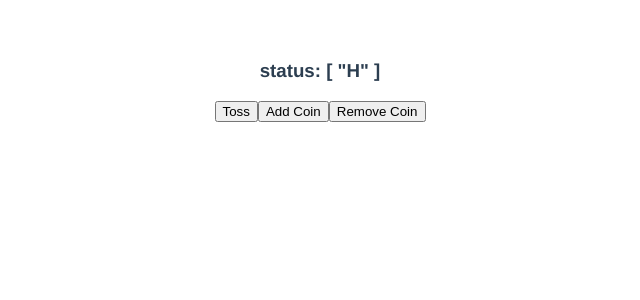
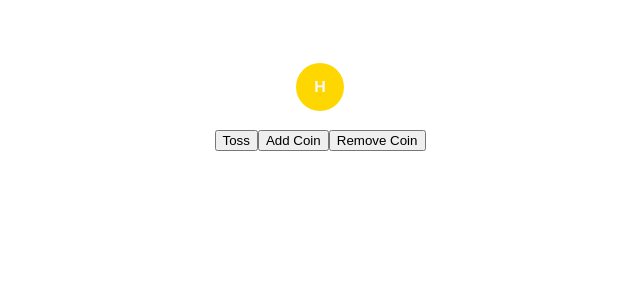
Before and after one commit to stackpython/toss_a_coin, a Vue app: page / in a window 1280 px wide. Shown: the top 300 px of the page, without its empty margins (320-960 px from the left). Built offline with nearby package versions, Linux system fonts and the light colour scheme.

Commit message:
polishing

```diff
--- a/src/App.vue
+++ b/src/App.vue
@@ -1,8 +1,12 @@
 <template>
-  <h3>status: {{ status }}</h3>
-  <button @click='toss'>Toss</button>
-  <button @click='add'>Add Coin</button>
-  <button @click='remove'>Remove Coin</button>
+	<div class="coin__container">
+		<div class="coin" v-for="(coin, index) in status" :key="index">
+			<p>{{ coin }}</p>
+		</div>
+	</div>
+	<button @click="toss">Toss</button>
+	<button @click="add">Add Coin</button>
+	<button @click="remove">Remove Coin</button>
 </template>
 
 <script>
@@ -10,14 +14,14 @@ export default {
 	name: 'App',
 	data() {
 		return {
-      status: ['H']
-    }
+			status: ['H'],
+		};
 	},
 	methods: {
 		toss() {
 			const hOrT = 'HT';
 			// this.status = hOrT[Math.floor(Math.random() * 2)];
-      for (let i in this.status){
+			for (let i in this.status) {
 				this.status[i] = hOrT[Math.floor(Math.random() * 2)];
 			}
 		},
@@ -26,9 +30,9 @@ export default {
 		},
 		remove() {
 			this.status.pop();
-    }
-  }
-}
+		},
+	},
+};
 </script>
 
 <style>
@@ -40,4 +44,27 @@ export default {
 	color: #2c3e50;
 	margin-top: 60px;
 }
+
+.coin {
+	display: flex;
+	justify-content: center;
+	align-items: center;
+	background-color: gold;
+	width: 3rem;
+	height: 3rem;
+	border-radius: 1.5rem;
+  margin: 0.2rem;
+}
+
+.coin p {
+	font-weight: bold;
+	color: rgb(247, 247, 247);
+}
+
+.coin__container {
+  display: flex;
+  justify-content: center;
+  align-items: center;
+  margin: 1rem;
+}
 </style>
```
Lines whose indentation alone changed are shown as unchanged.
